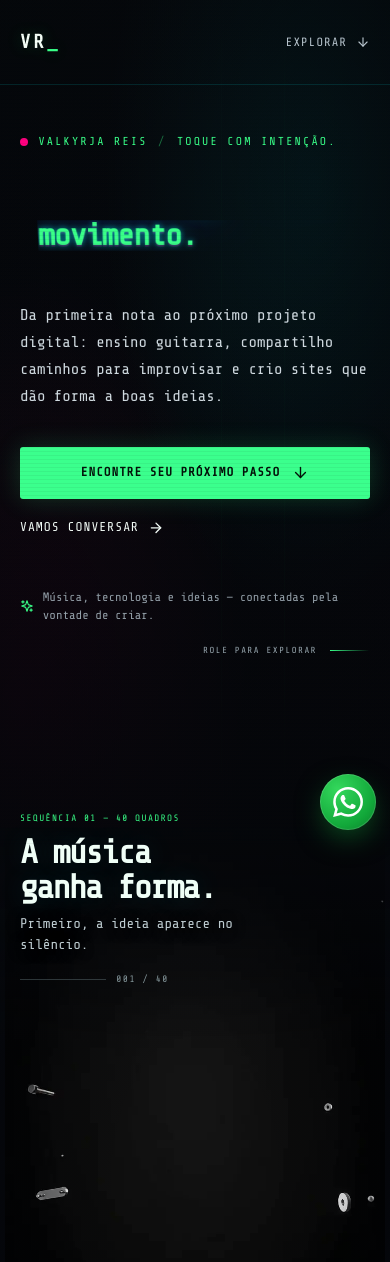
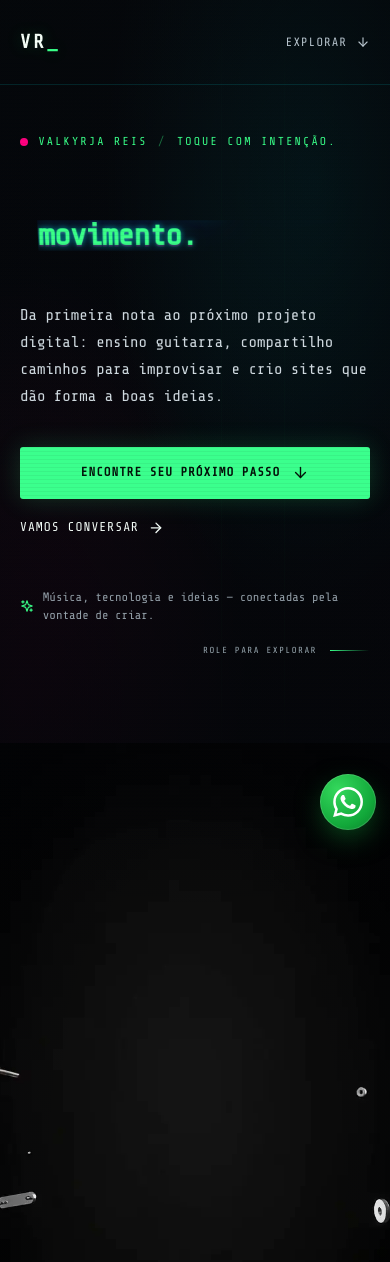
Before and after one commit to henriquefelix8920/77777, a React (Vite) app: page / in a window 390 px wide. Shown: the top 1262 px of the page. Built offline with nearby package versions, Linux system fonts and the light colour scheme.

Commit message:
refine: deixa scrollmation da guitarra em tela cheia

```diff
--- a/src/components/GuitarScrollSequence.tsx
+++ b/src/components/GuitarScrollSequence.tsx
@@ -10,12 +10,10 @@ const MAX_CACHED_FRAMES = 6;
 export default function GuitarScrollSequence() {
   const sectionRef = useRef<HTMLElement>(null);
   const canvasRef = useRef<HTMLCanvasElement>(null);
-  const counterRef = useRef<HTMLSpanElement>(null);
 
   useEffect(() => {
     const section = sectionRef.current;
     const canvas = canvasRef.current;
-    const counter = counterRef.current;
     const context = canvas?.getContext("2d");
     if (!section || !canvas || !context) return;
 
@@ -44,23 +42,21 @@ export default function GuitarScrollSequence() {
       context.setTransform(dpr, 0, 0, dpr, 0, 0);
       context.clearRect(0, 0, width, height);
 
-      const scale = Math.min(
+      const scale = Math.max(
         width / image.naturalWidth,
         height / image.naturalHeight,
       );
       const drawWidth = image.naturalWidth * scale;
       const drawHeight = image.naturalHeight * scale;
+      const offsetY = (height - drawHeight) * 0.56;
       context.drawImage(
         image,
         (width - drawWidth) / 2,
-        (height - drawHeight) / 2,
+        offsetY,
         drawWidth,
         drawHeight,
       );
       drawnFrame = index;
-      if (counter) counter.textContent = `${FRAME_PAD(index)} / ${FRAME_COUNT}`;
-      const phase = index < 13 ? "one" : index < 27 ? "two" : "three";
-      section.dataset.phase = phase;
       return true;
     };
 
@@ -138,7 +134,6 @@ export default function GuitarScrollSequence() {
         latestFrame = reduceMotion.matches
           ? FRAME_COUNT - 1
           : Math.round(progress * (FRAME_COUNT - 1));
-        section.style.setProperty("--guitar-progress", progress.toFixed(3));
         requestNeighborhood(latestFrame);
       });
     };
@@ -190,37 +185,13 @@ export default function GuitarScrollSequence() {
     <section
       ref={sectionRef}
       className="guitar-scroll-sequence relative z-10"
-      aria-label="Animação da guitarra controlada pela rolagem"
-      data-phase="one"
+      aria-label="Animação em tela cheia de uma guitarra, sincronizada com a rolagem"
     >
       <div className="guitar-scroll-sticky">
         <div className="guitar-scroll-visual" aria-hidden="true">
           <canvas ref={canvasRef} className="guitar-scroll-canvas" />
           <div className="guitar-scroll-vignette" />
         </div>
-        <div className="guitar-scroll-copy">
-          <p className="guitar-scroll-kicker">SEQUÊNCIA 01 — 40 QUADROS</p>
-          <h2>A música ganha forma.</h2>
-          <p className="guitar-scroll-caption guitar-scroll-caption--one">
-            Primeiro, a ideia aparece no silêncio.
-          </p>
-          <p className="guitar-scroll-caption guitar-scroll-caption--two">
-            Cada detalhe encontra seu lugar.
-          </p>
-          <p className="guitar-scroll-caption guitar-scroll-caption--three">
-            E a guitarra responde com voz própria.
-          </p>
-          <div className="guitar-scroll-readout" aria-hidden="true">
-            <span className="guitar-scroll-meter">
-              <i />
-            </span>
-            <span ref={counterRef}>001 / 40</span>
-          </div>
-        </div>
-        <span className="sr-only">
-          A sequência mostra uma guitarra elétrica surgindo e ganhando detalhes
-          em quarenta imagens sincronizadas com a rolagem da página.
-        </span>
       </div>
     </section>
   );
--- a/src/index.css
+++ b/src/index.css
@@ -570,19 +570,16 @@ body {
 .guitar-scroll-sticky {
   position: sticky;
   top: 0;
-  display: flex;
-  min-height: 100svh;
+  width: 100%;
   height: 100svh;
-  align-items: center;
   overflow: clip;
   isolation: isolate;
 }
 .guitar-scroll-visual {
   position: absolute;
-  z-index: -1;
-  top: 0;
-  right: clamp(1rem, 5vw, 5rem);
-  width: min(59vw, 760px);
+  z-index: 0;
+  inset: 0;
+  width: 100%;
   height: 100%;
 }
 .guitar-scroll-canvas {
@@ -592,99 +589,24 @@ body {
   filter: brightness(1.16) contrast(1.08);
   mix-blend-mode: screen;
 }
-@media (min-width: 761px) {
-  .guitar-scroll-canvas {
-    mask-image: radial-gradient(
-      ellipse 58% 96% at 50% 50%,
-      #000 42%,
-      transparent 100%
-    );
-  }
-}
 .guitar-scroll-vignette {
   position: absolute;
+  z-index: 1;
   inset: 0;
   pointer-events: none;
   background:
     linear-gradient(
-      90deg,
-      #05070b 0%,
-      rgba(5, 7, 11, 0.42) 26%,
-      transparent 58%
+      180deg,
+      rgba(5, 7, 11, 0.26),
+      transparent 22%,
+      transparent 78%,
+      rgba(5, 7, 11, 0.38)
     ),
-    radial-gradient(ellipse at 55% 50%, transparent 38%, #05070b 90%);
-}
-.guitar-scroll-copy {
-  position: relative;
-  z-index: 1;
-  width: min(42vw, 470px);
-  margin-left: max(7vw, calc((100vw - 1120px) / 2));
-  padding: 2rem 0;
-}
-.guitar-scroll-kicker {
-  color: #39ff88;
-  font-size: 0.68rem;
-  letter-spacing: 0.2em;
-  line-height: 1.7;
-  text-transform: uppercase;
-}
-.guitar-scroll-copy h2 {
-  margin-top: 1rem;
-  color: #f0fff7;
-  font-size: clamp(2.35rem, 5vw, 4.65rem);
-  font-weight: 700;
-  letter-spacing: -0.055em;
-  line-height: 1.02;
-  text-wrap: balance;
-  text-shadow: 0 0 28px rgba(0, 240, 255, 0.14);
-}
-.guitar-scroll-caption {
-  max-width: 31ch;
-  min-height: 3.4em;
-  margin-top: 1.2rem;
-  color: #bdcbd0;
-  font-size: clamp(0.95rem, 1.5vw, 1.08rem);
-  line-height: 1.75;
-  transition:
-    opacity 220ms ease,
-    transform 220ms ease;
-}
-.guitar-scroll-caption--two,
-.guitar-scroll-caption--three {
-  display: none;
-}
-.guitar-scroll-sequence[data-phase="two"] .guitar-scroll-caption--one,
-.guitar-scroll-sequence[data-phase="three"] .guitar-scroll-caption--one {
-  display: none;
-}
-.guitar-scroll-sequence[data-phase="two"] .guitar-scroll-caption--two,
-.guitar-scroll-sequence[data-phase="three"] .guitar-scroll-caption--three {
-  display: block;
-}
-.guitar-scroll-readout {
-  display: flex;
-  align-items: center;
-  gap: 0.9rem;
-  margin-top: 2rem;
-  color: rgba(180, 205, 210, 0.72);
-  font-size: 0.66rem;
-  letter-spacing: 0.16em;
-  font-variant-numeric: tabular-nums;
-}
-.guitar-scroll-meter {
-  display: block;
-  width: min(11vw, 116px);
-  height: 1px;
-  background: rgba(164, 192, 200, 0.26);
-}
-.guitar-scroll-meter i {
-  display: block;
-  width: 100%;
-  height: 100%;
-  transform: scaleX(var(--guitar-progress, 0));
-  transform-origin: left;
-  background: linear-gradient(90deg, #00f0ff, #39ff88, #ff007f);
-  box-shadow: 0 0 10px rgba(57, 255, 136, 0.7);
+    radial-gradient(
+      ellipse at center,
+      transparent 44%,
+      rgba(5, 7, 11, 0.28) 100%
+    );
 }
 .hero-copy {
   max-width: 870px;
@@ -1163,60 +1085,6 @@ body {
   .guitar-scroll-sequence {
     height: 195svh;
   }
-  .guitar-scroll-visual {
-    top: 10svh;
-    right: auto;
-    left: 50%;
-    width: min(100vw, 48svh);
-    height: 80svh;
-    transform: translateX(-50%);
-  }
-  .guitar-scroll-vignette {
-    background:
-      linear-gradient(
-        180deg,
-        rgba(5, 7, 11, 0.8),
-        transparent 32%,
-        transparent 70%,
-        rgba(5, 7, 11, 0.58)
-      ),
-      radial-gradient(
-        ellipse at 50% 52%,
-        transparent 25%,
-        rgba(5, 7, 11, 0.5) 100%
-      );
-  }
-  .guitar-scroll-copy {
-    align-self: flex-start;
-    width: 100%;
-    margin: 0;
-    padding: 8svh 1.25rem 0;
-  }
-  .guitar-scroll-kicker {
-    font-size: 0.58rem;
-    letter-spacing: 0.15em;
-  }
-  .guitar-scroll-copy h2 {
-    max-width: 13ch;
-    margin-top: 0.55rem;
-    font-size: clamp(2rem, 8.6vw, 3.1rem);
-  }
-  .guitar-scroll-caption {
-    min-height: 2.9em;
-    max-width: 30ch;
-    margin-top: 0.55rem;
-    font-size: 0.88rem;
-    line-height: 1.55;
-    text-shadow: 0 2px 14px #05070b;
-  }
-  .guitar-scroll-readout {
-    gap: 0.65rem;
-    margin-top: 1rem;
-    font-size: 0.59rem;
-  }
-  .guitar-scroll-meter {
-    width: 22vw;
-  }
   .hero-section {
     min-height: 78svh;
     padding-top: 2.6rem;
@@ -1319,9 +1187,6 @@ body {
     position: relative;
     top: auto;
   }
-  .guitar-scroll-caption {
-    transition: none;
-  }
   [data-kinetic="title"] {
     transition: none !important;
     clip-path: none !important;
```
Also changed, not shown: 1 other file (tests, documents, lock files or other folders).
